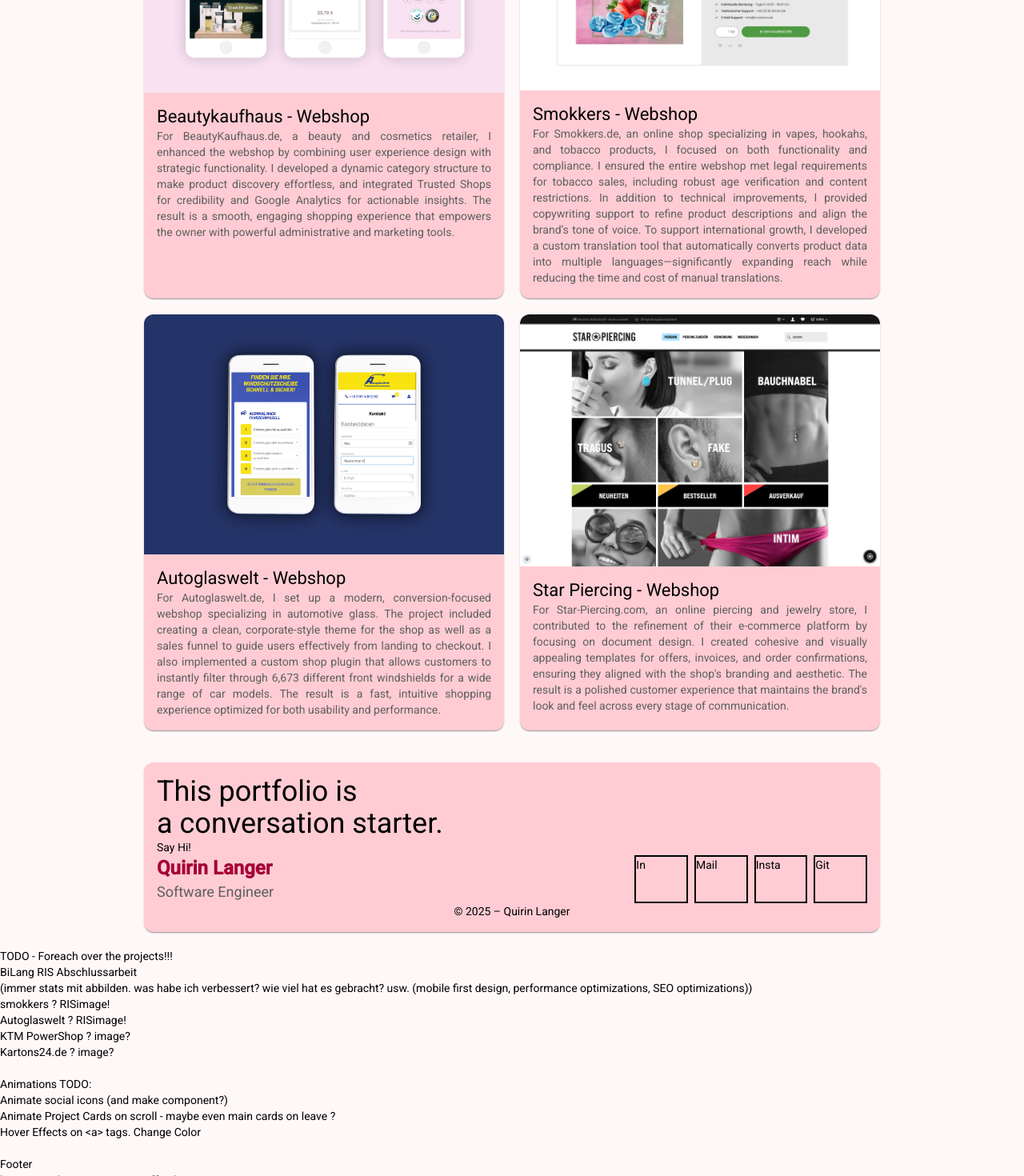
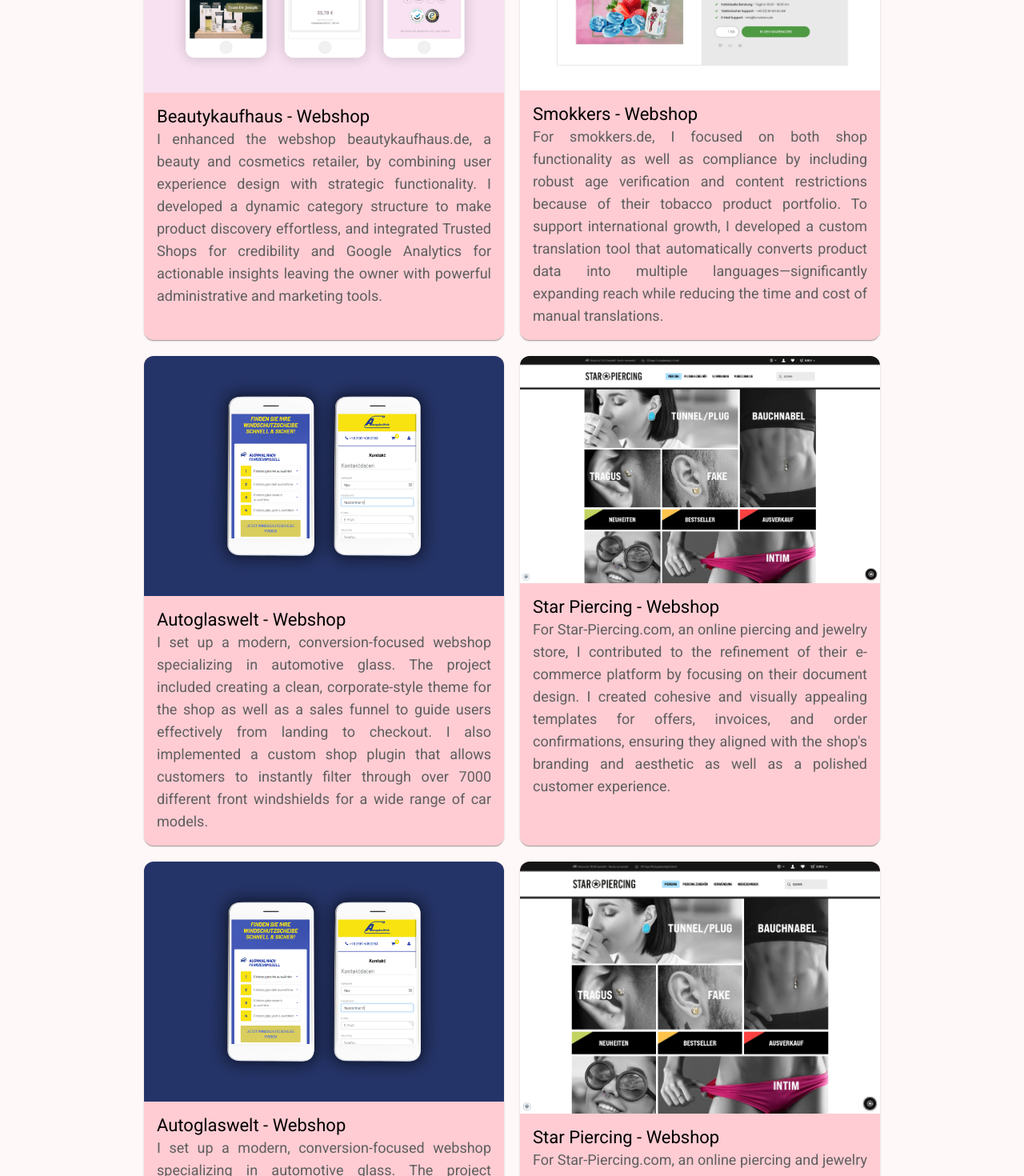
Before and after one commit to Suneeh/portfolio, an Angular app: page / in a window 1280 px wide. Shown: the part 1080-2550 px from the top of the page at 80% size. Built offline with nearby package versions, Linux system fonts and the light colour scheme.

Commit message:
foreach loop and more todos

```diff
--- a/src/app/app.html
+++ b/src/app/app.html
@@ -5,9 +5,9 @@
       <span class="text-rose-800 font-bold text-2xl">Quirin Langer</span>
     </div>
     <div class="hidden justify-between gap-5 md:flex">
-      <div class="text-rose-800 uppercase">Projects</div>
-      <div class="text-rose-800 uppercase">About</div>
-      <div class="text-rose-800 uppercase">Resume</div>
+      <div class="text-rose-800 uppercase font-bold">Projects</div>
+      <div class="text-rose-800 uppercase font-bold">About</div>
+      <div class="text-rose-800 uppercase font-bold">Resume</div>
     </div>
   </div>
   <div class="grid grid-cols-10 gap-5 mt-5 h-90/100">
@@ -150,78 +150,21 @@
 <div class="px-5 md:px-45 py-5">
   <span class="text-3xl">Featured Projects</span>
   <div class="mt-10 grid grid-cols-10 gap-5">
+    @for (project of projectEntries; track $index) {
     <mat-card class="col-span-10 md:col-span-5">
-      <img class="rounded-t-xl" src="/beautykaufhaus.jpg" />
-      <mat-card-header>
-        <mat-card-title>Beautykaufhaus - Webshop</mat-card-title>
-      </mat-card-header>
-      <mat-card-content>
-        <p class="text-md text-justify text-[#5F5F5F]">
-          For BeautyKaufhaus.de, a beauty and cosmetics retailer, I enhanced the
-          webshop by combining user experience design with strategic
-          functionality. I developed a dynamic category structure to make
-          product discovery effortless, and integrated Trusted Shops for
-          credibility and Google Analytics for actionable insights. The result
-          is a smooth, engaging shopping experience that empowers the owner with
-          powerful administrative and marketing tools.
-        </p>
-      </mat-card-content>
+      <a target="_blank" rel="noopener noreferrer" [href]="project.url">
+        <img class="rounded-t-xl" [src]="project.imageSrc" />
+        <mat-card-header>
+          <mat-card-title>{{ project.title }}</mat-card-title>
+        </mat-card-header>
+        <mat-card-content>
+          <p class="text-lg text-justify text-[#5F5F5F]">
+            {{ project.description }}
+          </p>
+        </mat-card-content>
+      </a>
     </mat-card>
-    <mat-card class="col-span-10 md:col-span-5">
-      <img class="rounded-t-xl" src="/smokkers.jpg" />
-      <mat-card-header>
-        <mat-card-title>Smokkers - Webshop</mat-card-title>
-      </mat-card-header>
-      <mat-card-content>
-        <p class="text-md text-justify text-[#5F5F5F]">
-          For Smokkers.de, an online shop specializing in vapes, hookahs, and
-          tobacco products, I focused on both functionality and compliance. I
-          ensured the entire webshop met legal requirements for tobacco sales,
-          including robust age verification and content restrictions. In
-          addition to technical improvements, I provided copywriting support to
-          refine product descriptions and align the brand’s tone of voice. To
-          support international growth, I developed a custom translation tool
-          that automatically converts product data into multiple
-          languages—significantly expanding reach while reducing the time and
-          cost of manual translations.
-        </p>
-      </mat-card-content>
-    </mat-card>
-    <mat-card class="col-span-10 md:col-span-5">
-      <img class="rounded-t-xl" src="/autoglaswelt.jpg" />
-      <mat-card-header>
-        <mat-card-title>Autoglaswelt - Webshop</mat-card-title>
-      </mat-card-header>
-      <mat-card-content>
-        <p class="text-md text-justify text-[#5F5F5F]">
-          For Autoglaswelt.de, I set up a modern, conversion-focused webshop
-          specializing in automotive glass. The project included creating a
-          clean, corporate-style theme for the shop as well as a sales funnel to
-          guide users effectively from landing to checkout. I also implemented a
-          custom shop plugin that allows customers to instantly filter through
-          6,673 different front windshields for a wide range of car models. The
-          result is a fast, intuitive shopping experience optimized for both
-          usability and performance.
-        </p>
-      </mat-card-content>
-    </mat-card>
-    <mat-card class="col-span-10 md:col-span-5">
-      <img class="rounded-t-xl" src="/star-piercing.png" />
-      <mat-card-header>
-        <mat-card-title>Star Piercing - Webshop</mat-card-title>
-      </mat-card-header>
-      <mat-card-content>
-        <p class="text-md text-justify text-[#5F5F5F]">
-          For Star-Piercing.com, an online piercing and jewelry store, I
-          contributed to the refinement of their e-commerce platform by focusing
-          on document design. I created cohesive and visually appealing
-          templates for offers, invoices, and order confirmations, ensuring they
-          aligned with the shop's branding and aesthetic. The result is a
-          polished customer experience that maintains the brand's look and feel
-          across every stage of communication.
-        </p>
-      </mat-card-content>
-    </mat-card>
+    }
   </div>
 </div>
 
@@ -255,22 +198,17 @@
   </mat-card>
 </div>
 
-<h1>TODO - Foreach over the projects!!!</h1>
 <div>BiLang RIS Abschlussarbeit</div>
 (immer stats mit abbilden. was habe ich verbessert? wie viel hat es gebracht?
 usw. (mobile first design, performance optimizations, SEO optimizations))
-<div>smokkers ? RISimage!</div>
-<div>Autoglaswelt ? RISimage!</div>
+LinkedIn Post of Gmg talk? Angular Days in Munich participation certificate?
 <div>KTM PowerShop ? image?</div>
 <div>Kartons24.de ? image?</div>
 <br />
 <h2>Animations TODO:</h2>
 <ul>
+  <li>Scroll to for the header links</li>
   <li>Animate social icons (and make component?)</li>
   <li>Animate Project Cards on scroll - maybe even main cards on leave ?</li>
   <li>Hover Effects on &lt;a&gt; tags. Change Color</li>
 </ul>
-<br />
-<h2>Footer</h2>
-
-https://uicolors.app/generate/ffccd3
--- a/src/app/app.ts
+++ b/src/app/app.ts
@@ -10,7 +10,6 @@
   styleUrl: './app.css',
 })
 export class App {
-  protected readonly title = signal('portfolio');
   protected readonly year = signal(new Date().getFullYear());
   blogEntries: BlogListEntry[] = [
     {
@@ -38,6 +37,51 @@
       href: 'https://docs.google.com/document/d/1D1SDzuasZLHkxcF4b220e53eztmQB6Qy7rlfzjc8U-k/edit?usp=sharing',
     },
   ];
+
+  projectEntries: ProjectEntry[] = [
+    {
+      url: 'https://www.beautykaufhaus.de',
+      imageSrc: '/beautykaufhaus.jpg',
+      title: 'Beautykaufhaus - Webshop',
+      description:
+        'I enhanced the webshop beautykaufhaus.de, a beauty and cosmetics retailer, by combining user experience design with strategic functionality. I developed a dynamic category structure to make product discovery effortless, and integrated Trusted Shops for credibility and Google Analytics for actionable insights leaving the owner with powerful administrative and marketing tools.',
+    },
+    {
+      url: 'https://www.smokkers.de',
+      imageSrc: '/smokkers.jpg',
+      title: 'Smokkers - Webshop',
+      description:
+        'For smokkers.de, I focused on both shop functionality as well as compliance by including robust age verification and content restrictions because of their tobacco product portfolio. To support international growth, I developed a custom translation tool that automatically converts product data into multiple languages—significantly expanding reach while reducing the time and cost of manual translations.',
+    },
+    {
+      url: 'https://www.autoglaswelt.de',
+      imageSrc: '/autoglaswelt.jpg',
+      title: 'Autoglaswelt - Webshop',
+      description:
+        'I set up a modern, conversion-focused webshop specializing in automotive glass. The project included creating a clean, corporate-style theme for the shop as well as a sales funnel to guide users effectively from landing to checkout. I also implemented a custom shop plugin that allows customers to instantly filter through over 7000 different front windshields for a wide range of car models.',
+    },
+    {
+      url: 'https://www.star-piercing.com',
+      imageSrc: '/3.png',
+      title: 'Star Piercing - Webshop',
+      description:
+        "For Star-Piercing.com, an online piercing and jewelry store, I contributed to the refinement of their e-commerce platform by focusing on their document design. I created cohesive and visually appealing templates for offers, invoices, and order confirmations, ensuring they aligned with the shop's branding and aesthetic as well as a polished customer experience.",
+    },
+    {
+      url: 'https://www.autoglaswelt.de',
+      imageSrc: '/autoglaswelt.jpg',
+      title: 'Autoglaswelt - Webshop',
+      description:
+        'I set up a modern, conversion-focused webshop specializing in automotive glass. The project included creating a clean, corporate-style theme for the shop as well as a sales funnel to guide users effectively from landing to checkout. I also implemented a custom shop plugin that allows customers to instantly filter through over 7000 different front windshields for a wide range of car models.',
+    },
+    {
+      url: 'https://www.star-piercing.com',
+      imageSrc: '/4.png',
+      title: 'Star Piercing - Webshop',
+      description:
+        "For Star-Piercing.com, an online piercing and jewelry store, I contributed to the refinement of their e-commerce platform by focusing on their document design. I created cohesive and visually appealing templates for offers, invoices, and order confirmations, ensuring they aligned with the shop's branding and aesthetic as well as a polished customer experience.",
+    },
+  ];
 }
 
 interface BlogListEntry {
@@ -46,3 +90,10 @@
   subtitle: string;
   href: string;
 }
+
+interface ProjectEntry {
+  url: string;
+  imageSrc: string;
+  title: string;
+  description: string;
+}
--- a/src/index.html
+++ b/src/index.html
@@ -1,15 +1,21 @@
-<!doctype html>
+<!DOCTYPE html>
 <html lang="en">
-<head>
-  <meta charset="utf-8">
-  <title>Portfolio</title>
-  <base href="/">
-  <meta name="viewport" content="width=device-width, initial-scale=1">
-  <link rel="icon" type="image/x-icon" href="favicon.ico">
-  <link href="https://fonts.googleapis.com/css2?family=Roboto:wght@300;400;500&display=swap" rel="stylesheet">
-  <link href="https://fonts.googleapis.com/icon?family=Material+Icons" rel="stylesheet">
-</head>
-<body>
-  <app-root></app-root>
-</body>
+  <head>
+    <meta charset="utf-8" />
+    <title>Quirin Langer</title>
+    <base href="/" />
+    <meta name="viewport" content="width=device-width, initial-scale=1" />
+    <link rel="icon" type="image/x-icon" href="favicon.ico" />
+    <link
+      href="https://fonts.googleapis.com/css2?family=Roboto:wght@300;400;500&display=swap"
+      rel="stylesheet"
+    />
+    <link
+      href="https://fonts.googleapis.com/icon?family=Material+Icons"
+      rel="stylesheet"
+    />
+  </head>
+  <body>
+    <app-root></app-root>
+  </body>
 </html>
```
Also changed, not shown: public/3.png (added), public/4.png (renamed from public/star-piercing.png).
